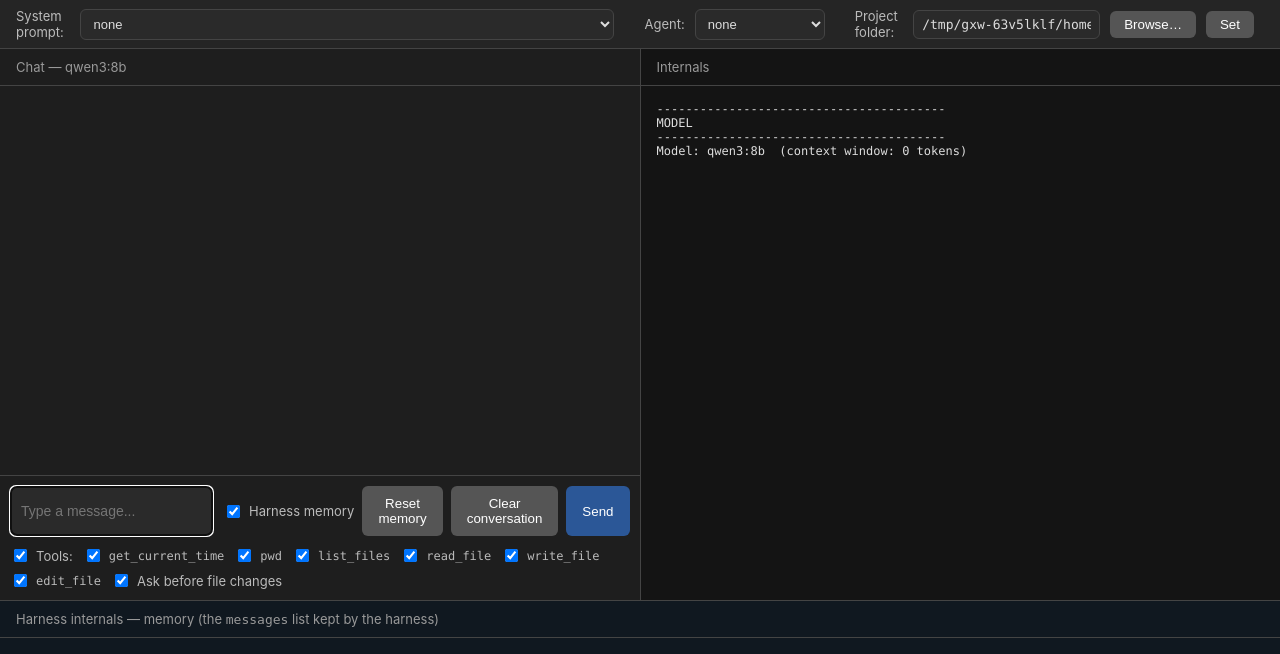
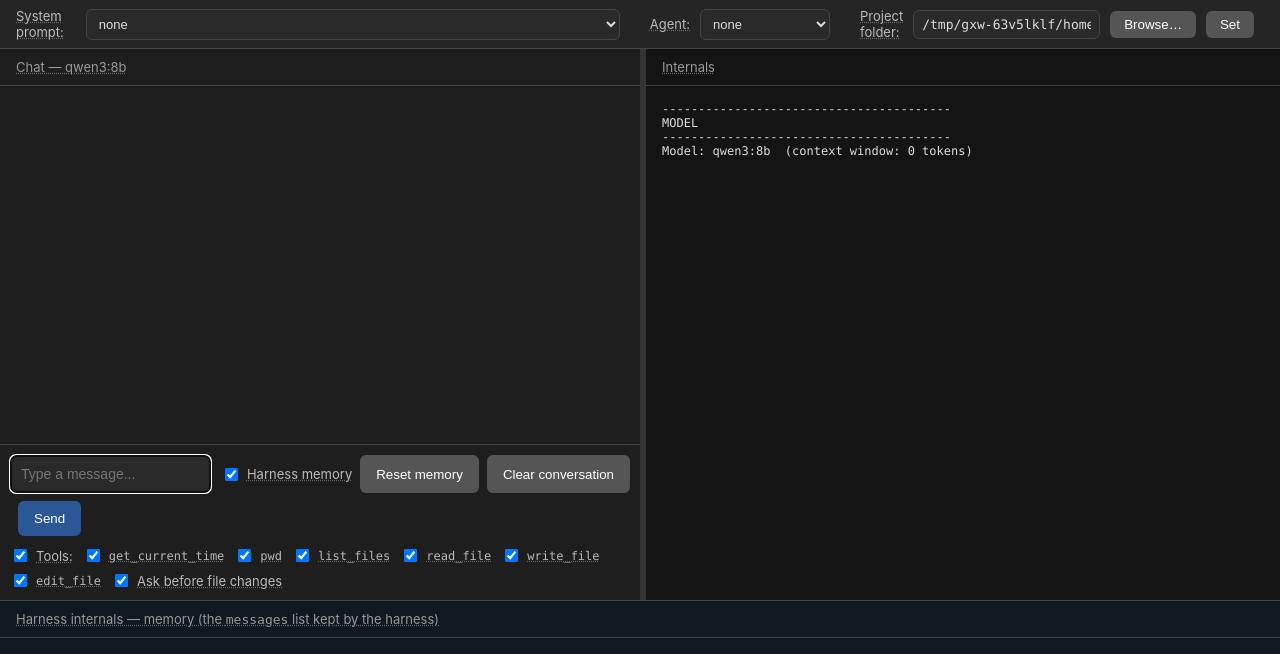
Before and after one commit to StreamingBoss/myharness, a Flask app: page / in a window 1280 px wide. Shown: the top 654 px of the page. Run offline with Flask 3, Linux system fonts and the light colour scheme; parts of the project's set-up code (start-up, migrations or seed data) failed here and were passed over.

Commit message:
refactor: update README and enhance UI with tool descriptions and chat pane resizing

```diff
--- a/web/app.py
+++ b/web/app.py
@@ -318,7 +318,10 @@ def index():
         model=MODEL,
         context_length=context_length,
         memory=str(messages),
-        tool_names=list(TOOL_FUNCTIONS),
+        tools=[
+            {"name": t["function"]["name"], "description": t["function"]["description"]}
+            for t in TOOLS
+        ],
         agents=agent_list(),
         prompts=prompt_list(),
         project=str(workspace),
--- a/web/templates/index.html
+++ b/web/templates/index.html
@@ -40,7 +40,10 @@
     max-width: 600px;
     font-family: ui-monospace, "SF Mono", Consolas, monospace;
   }
-  #settings-bar label:not(:first-child) { margin-left: 20px; }
+  #settings-bar .setting { display: flex; align-items: center; gap: 10px; }
+  #settings-bar .setting:has(#project) { flex: 1; max-width: 700px; }
+  #settings-bar .setting + .setting, #lock-note + .setting { margin-left: 20px; }
+  .help, .pane-header[title] { text-decoration: underline dotted #666; cursor: help; }
   #settings-bar button {
     padding: 6px 14px;
     border: none;
@@ -112,9 +115,16 @@
     overflow: hidden;
   }
   #chat-pane {
-    flex: 1;
-    border-right: 1px solid #444;
+    flex: 0 0 50%;
+    min-width: 0;
   }
+  #splitter {
+    flex: 0 0 6px;
+    cursor: col-resize;
+    background: #333;
+    touch-action: none;
+  }
+  #splitter:hover, #splitter.dragging { background: #2b5797; }
   #internals-pane {
     flex: 1;
     background: #141414;
@@ -229,11 +239,14 @@
   #input-row {
     flex-shrink: 0;
     display: flex;
+    flex-wrap: wrap;
+    row-gap: 8px;
     border-top: 1px solid #444;
     padding: 10px;
   }
-  #input-row input {
+  #input-row #input {
     flex: 1;
+    min-width: 180px;
     padding: 10px;
     border-radius: 6px;
     border: 1px solid #444;
@@ -305,15 +318,21 @@
 <body>
 
 <div id="settings-bar">
-  <label for="prompt">System prompt:</label>
-  <select id="prompt"></select>
-  <label for="agent">Agent:</label>
-  <select id="agent"></select>
+  <span class="setting" title="The product's base instructions, sent as the system message: the very first message of every request (look at the start of each SENT block). These are real prompts from Cursor, Codex, Claude and others. The ~tokens number is what the prompt costs on EVERY request, before you type anything. It is chosen once per conversation and locks after your first message, because changing it mid-conversation confuses the model and throws away Ollama's cache.">
+    <label for="prompt" class="help">System prompt:</label>
+    <select id="prompt"></select>
+  </span>
+  <span class="setting" title="A persona: your own instructions, added after the system prompt in the same system message. Choosing an agent also ticks the tools it needs. Agents are Markdown files in agents/ (in myharness, or in the project folder for project-specific ones). Like the system prompt, it locks after your first message.">
+    <label for="agent" class="help">Agent:</label>
+    <select id="agent"></select>
+  </span>
   <span id="lock-note" hidden title="Chosen at the start of the conversation. Unlocks with Clear conversation or Reset memory.">locked</span>
-  <label for="project">Project folder:</label>
-  <input id="project" type="text" value="{{ project }}" spellcheck="false">
-  <button id="browse">Browse…</button>
-  <button id="set-project">Set</button>
+  <span class="setting" title="The folder the file tools work in. The model cannot read or write anything outside it: the harness checks every path. Remembered when the harness restarts.">
+    <label for="project" class="help">Project folder:</label>
+    <input id="project" type="text" value="{{ project }}" spellcheck="false">
+  </span>
+  <button id="browse" title="Pick the project folder by browsing the folders on this machine.">Browse…</button>
+  <button id="set-project" title="Use the path typed in the field as the project folder.">Set</button>
   <span id="project-error"></span>
 </div>
 
@@ -328,26 +347,28 @@
 
 <div id="panes">
 <div id="chat-pane">
-  <div class="pane-header">Chat — {{ model }}</div>
+  <div class="pane-header" title="What a chat app shows you: your messages and the model's answers. Everything else the harness does is hidden here, and shown on the right and at the bottom.">Chat — {{ model }}</div>
   <div id="messages"></div>
   <div id="input-row">
     <input id="input" type="text" placeholder="Type a message..." autofocus>
-    <label class="toggle"><input id="use-memory" type="checkbox" checked> Harness memory</label>
-    <button id="reset">Reset memory</button>
-    <button id="clear">Clear conversation</button>
+    <label class="toggle" title="The model remembers nothing between requests. Checked: the harness keeps the conversation (the messages list at the bottom) and re-sends ALL of it with every request, which is why the 'in' token count grows each turn. Unchecked: only your new message is sent and nothing is kept, so the model can't refer to earlier messages."><input id="use-memory" type="checkbox" checked> <span class="help">Harness memory</span></label>
+    <button id="reset" title="Empty the harness memory: the model forgets the conversation, but the chat stays visible. Also unlocks the system prompt and agent.">Reset memory</button>
+    <button id="clear" title="Start over: empty the memory and all three panels, and unlock the system prompt and agent.">Clear conversation</button>
     <button id="send">Send</button>
   </div>
   <div id="tools-row">
-    <label class="toggle"><input id="use-tools" type="checkbox" checked> Tools:</label>
-    {% for name in tool_names %}
-    <label class="toggle tool"><input class="tool-checkbox" type="checkbox" value="{{ name }}" checked> {{ name }}</label>
+    <label class="toggle" title="Tools let the model ask the harness to run a function (read a file, get the time...). The model never runs anything itself: it replies with a tool call, the harness runs it and sends the result back in a new request. Unchecked: no tools are described to the model, so it doesn't know they exist."><input id="use-tools" type="checkbox" checked> <span class="help">Tools:</span></label>
+    {% for tool in tools %}
+    <label class="toggle tool" title="What the model is told: &quot;{{ tool.description }}&quot;&#10;&#10;While checked, this description is sent with every request, which costs input tokens."><input class="tool-checkbox" type="checkbox" value="{{ tool.name }}" checked> <span class="help">{{ tool.name }}</span></label>
     {% endfor %}
-    <label class="toggle"><input id="ask-approval" type="checkbox" checked> Ask before file changes</label>
+    <label class="toggle" title="Checked: before write_file or edit_file changes a file, the chat shows the diff (red removed, green added) and the harness waits for your Approve or Deny. Deny is sent back to the model as the tool's result, so it can adjust. Unchecked: changes are written immediately; use git to review or undo them."><input id="ask-approval" type="checkbox" checked> <span class="help">Ask before file changes</span></label>
   </div>
 </div>
 
+<div id="splitter" title="Drag to resize the chat and Internals panes"></div>
+
 <div id="internals-pane">
-  <div class="pane-header">Internals</div>
+  <div class="pane-header" title="Everything exchanged with Ollama. SENT (orange): the full request, rebuilt every time; your new message is in red. RECEIVED (green): the model's response with its statistics; the model's message is in blue. TOKENS: input + output tokens out of the context window. TOOL and FILE CHANGE: what the harness ran for the model.">Internals</div>
   <pre id="terminal">----------------------------------------
 MODEL
 ----------------------------------------
@@ -358,7 +379,7 @@ Model: {{ model }}  (context window: {{ context_length }} tokens)
 </div>
 
 <div id="harness-box">
-  <div class="pane-header">Harness internals — memory (the <code>messages</code> list kept by the harness)</div>
+  <div class="pane-header" title="The messages list the harness keeps: the model's only 'memory'. It's sent again with every request (after the system message). Tool calls and tool results are stored here too; the system prompt and the model's thinking are not.">Harness internals — memory (the <code>messages</code> list kept by the harness)</div>
   <pre id="memory">{{ memory }}</pre>
 </div>
 
@@ -505,6 +526,33 @@ async function sendMessage() {
 }
 
 let changeBox = null;  // the diff box of the file change being handled
+
+const chatPane = document.getElementById("chat-pane");
+const splitter = document.getElementById("splitter");
+
+function setChatWidth(percent) {
+  chatPane.style.flexBasis = Math.min(80, Math.max(20, percent)) + "%";
+}
+
+try {
+  const saved = localStorage.getItem("chatWidth");
+  if (saved) setChatWidth(Number(saved));
+} catch {}
+
+splitter.addEventListener("pointerdown", (e) => {
+  splitter.setPointerCapture(e.pointerId);
+  splitter.classList.add("dragging");
+});
+splitter.addEventListener("pointermove", (e) => {
+  if (!splitter.hasPointerCapture(e.pointerId)) return;
+  const panes = document.getElementById("panes").getBoundingClientRect();
+  setChatWidth(100 * (e.clientX - panes.left) / panes.width);
+});
+splitter.addEventListener("pointerup", () => {
+  splitter.classList.remove("dragging");
+  if (!chatPane.style.flexBasis) return;
+  try { localStorage.setItem("chatWidth", parseFloat(chatPane.style.flexBasis)); } catch {}
+});
 
 function renderMarkdown(div, text) {
   div.classList.add("markdown");
```
Also changed, not shown: README.md.
